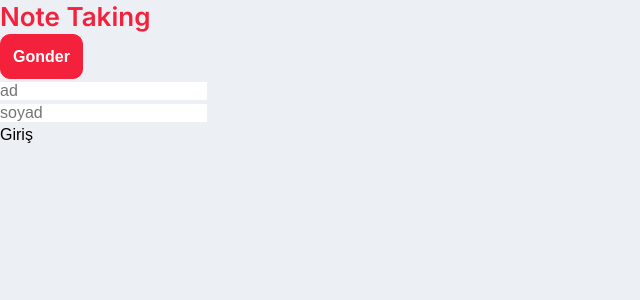
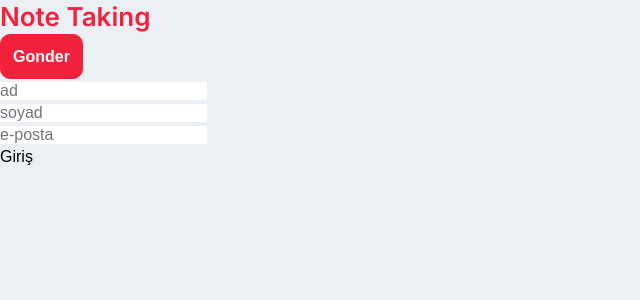
Before and after one commit to mervekabakci/noteTakingApp, a React (Vite) app: page / in a window 1280 px wide. Shown: the top 300 px of the page, without its empty margins (0-640 px from the left). Built offline with nearby package versions, Linux system fonts and the light colour scheme.

Commit message:
login form revize edildi

```diff
--- a/src/App.jsx
+++ b/src/App.jsx
@@ -18,6 +18,7 @@ function Login() {
       <form>
         <p><input type="text" placeholder='ad' /></p>
         <p><input type="text" placeholder='soyad' /></p>
+        <p><input type="email" placeholder='e-posta' /></p>
         <button>Giriş</button>
       </form>
     </>
```
